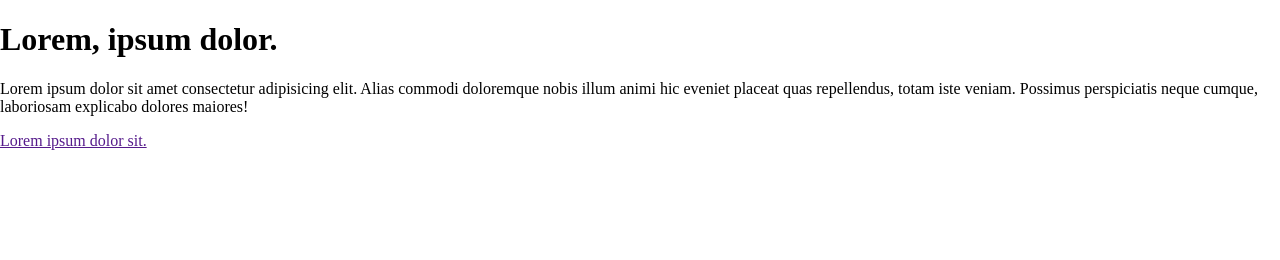
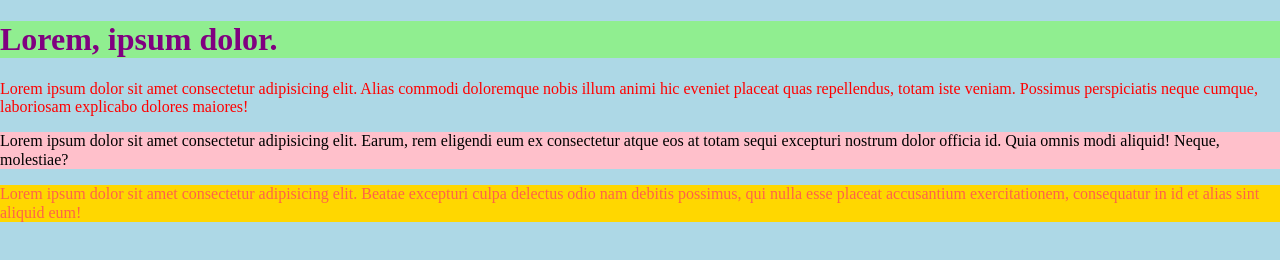
Before and after one commit to biigii/march2024project3, a plain HTML site: page index.html in a window 1280 px wide. Drawn offline with Linux system fonts and the light colour scheme.

Commit message:
class and id

```diff
--- a/index.html
+++ b/index.html
@@ -12,8 +12,13 @@
 <body>
 
     <!-- h1>lorem3 -->
-    <h1>Lorem, ipsum dolor.</h1>
-    <p>Lorem ipsum dolor sit amet consectetur adipisicing elit. Alias commodi doloremque nobis illum animi hic eveniet placeat quas repellendus, totam iste veniam. Possimus perspiciatis neque cumque, laboriosam explicabo dolores maiores!</p>
-    <a href="">Lorem ipsum dolor sit.</a>
+    <h1 class="heading" id="header">Lorem, ipsum dolor.</h1>
+    <!-- we use classes and ids -->
+    <p class="burger">Lorem ipsum dolor sit amet consectetur adipisicing elit. Alias commodi doloremque nobis illum animi hic eveniet placeat quas repellendus, totam iste veniam. Possimus perspiciatis neque cumque, laboriosam explicabo dolores maiores!</p>
+
+    <p class="apple">Lorem ipsum dolor sit amet consectetur adipisicing elit. Earum, rem eligendi eum ex consectetur atque eos at totam sequi excepturi nostrum dolor officia id. Quia omnis modi aliquid! Neque, molestiae?</p>
+
+    <p id="gold">Lorem ipsum dolor sit amet consectetur adipisicing elit. Beatae excepturi culpa delectus odio nam debitis possimus, qui nulla esse placeat accusantium exercitationem, consequatur in id et alias sint aliquid eum!</p>
+
 </body>
 </html>
--- a/styles.css
+++ b/styles.css
@@ -1,4 +1,27 @@
-/* h1 {
-    font-size: 32px;
-    font-weight: bold;
-} */
+/* type selector  */
+body {
+    background-color: lightblue;
+}
+
+.burger {
+    color: red;
+}
+
+/* class selector */
+.apple {
+    background-color: pink;
+}
+
+/* id selector */
+#gold {
+    background-color: gold;
+    color: tomato
+}
+
+.heading {
+    color: purple
+}
+
+#header {
+    background-color: lightgreen;
+}
```
